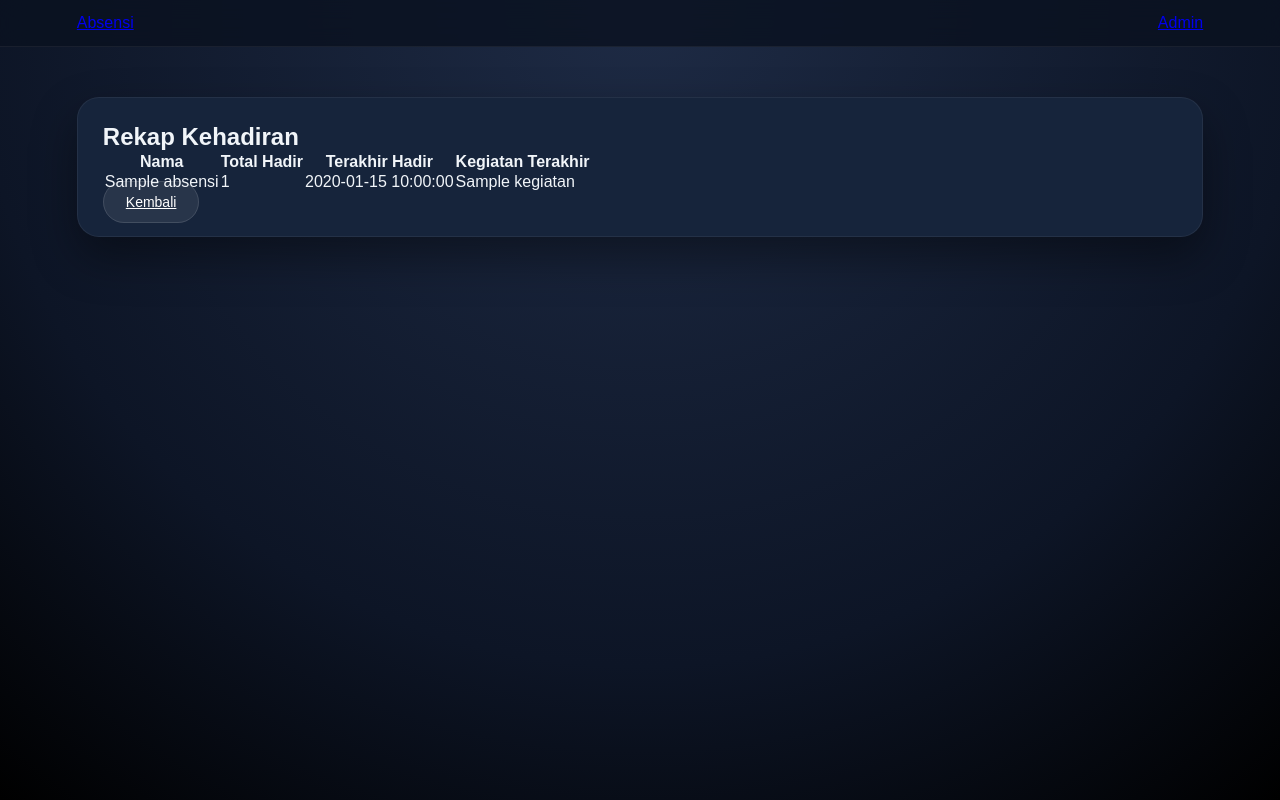
After one commit to Azraelzinovia/WEB_PERMATA, a Flask app: page /rekap in a window 1280 px wide. The commit adds this page. Run offline with Flask 3, Linux system fonts and the light colour scheme; the visitor is signed in with stand-in values (Sample User, id 1); a database or web service that is not in the repository returns one stand-in record (values such as "Sample title").

Commit message:
update sistem rekap kehadiran dan export kegiatan

```diff
--- a/app.py
+++ b/app.py
@@ -161,3 +161,40 @@ def admin_logout():
 if __name__ == "__main__":
     port = int(os.environ.get("PORT", 10000))
     app.run(host="0.0.0.0", port=port)
+@app.route("/rekap")
+def rekap():
+    if not session.get("is_admin"):
+        return redirect("/admin-login")
+
+    data = list(absensi_collection.find())
+
+    rekap_dict = {}
+
+    for item in data:
+        name = item.get("name")
+
+        if name not in rekap_dict:
+            rekap_dict[name] = {
+                "total": 0,
+                "last": item.get("timestamp"),
+                "kegiatan": item.get("kegiatan")
+            }
+
+        rekap_dict[name]["total"] += 1
+
+        # update waktu terakhir hadir
+        if item.get("timestamp") > rekap_dict[name]["last"]:
+            rekap_dict[name]["last"] = item.get("timestamp")
+            rekap_dict[name]["kegiatan"] = item.get("kegiatan")
+
+    # ubah ke list agar bisa di-render
+    hasil = []
+    for nama, info in rekap_dict.items():
+        hasil.append({
+            "name": nama,
+            "total": info["total"],
+            "last": info["last"],
+            "kegiatan": info["kegiatan"]
+        })
+
+    return render_template("rekap.html", hasil=hasil)
--- a/templates/admin.html
+++ b/templates/admin.html
@@ -132,6 +132,7 @@
         <div class="action-row">
             <a href="/export-excel" class="btn primary">Export Excel</a>
             <a href="/admin-logout" class="btn ghost">Logout</a>
+            <a href="/rekap" class="btn primary">Lihat Rekap Kehadiran</a>
         </div>
 
     </div>
--- /dev/null
+++ b/templates/rekap.html
@@ -0,0 +1,44 @@
+<!DOCTYPE html>
+<html lang="id">
+<head>
+    <meta charset="UTF-8">
+    <meta name="viewport" content="width=device-width, initial-scale=1.0">
+    <title>Rekap Kehadiran – PERMATA</title>
+    <link rel="stylesheet" href="{{ url_for('static', filename='css/style.css') }}">
+</head>
+
+<body>
+
+<div class="navbar">
+    <a href="/">Absensi</a>
+    <a href="/admin" class="active">Admin</a>
+</div>
+
+<div class="main">
+    <div class="card">
+        <h2>Rekap Kehadiran</h2>
+
+        <table>
+            <tr>
+                <th>Nama</th>
+                <th>Total Hadir</th>
+                <th>Terakhir Hadir</th>
+                <th>Kegiatan Terakhir</th>
+            </tr>
+
+            {% for r in hasil %}
+            <tr>
+                <td>{{ r.name }}</td>
+                <td>{{ r.total }}</td>
+                <td>{{ r.last }}</td>
+                <td>{{ r.kegiatan }}</td>
+            </tr>
+            {% endfor %}
+        </table>
+
+        <a href="/admin" class="btn ghost" style="margin-top:20px;">Kembali</a>
+    </div>
+</div>
+
+</body>
+</html>
```
Also changed, not shown: templates/index.html (+90 -24 lines).
